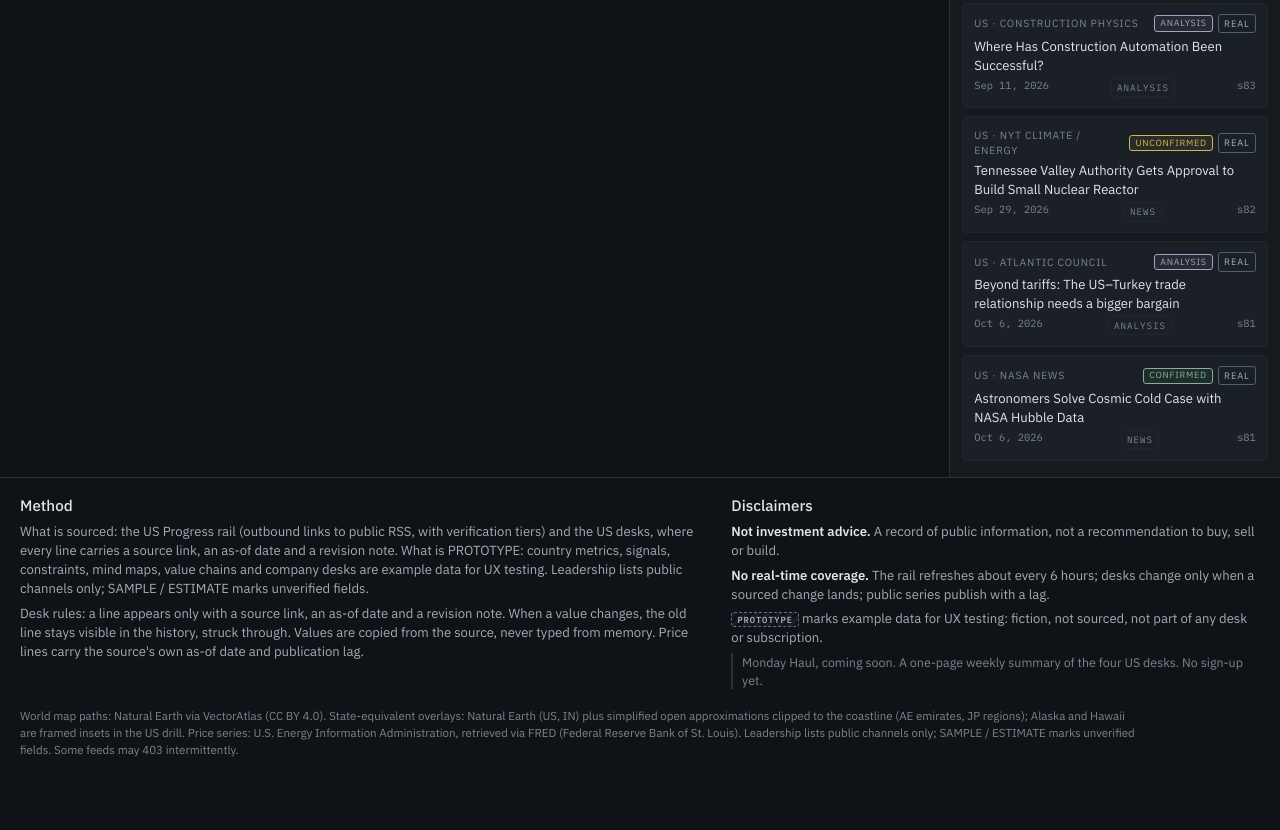
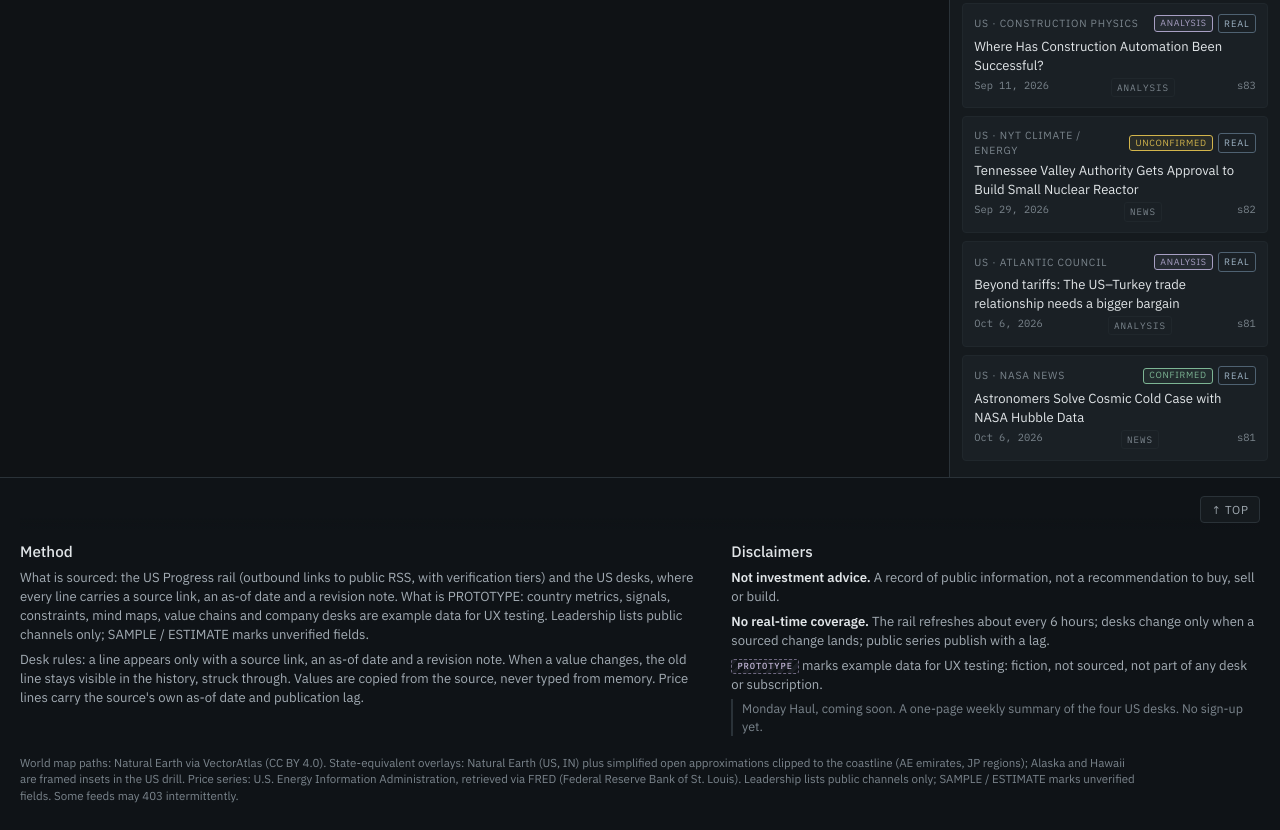
Before and after one commit to casswaters/long-haul-ledger, a website with bundled scripts: page index.html in a window 1280 px wide. Shown: the part 4435-5265 px from the top of the page. Before the commit the page ends 5219 px from the top, so only its background shows below. Built offline with nearby package versions, Linux system fonts and the light colour scheme.

Commit message:
Add Method ↑ Top control; bump SW to long-haul-ledger-v9
When Method (#about) is open, a sticky ↑ Top button scrolls back to
the page top and clears the about hash so the main atlas view returns.

```diff
--- a/app.js
+++ b/app.js
@@ -1611,10 +1611,25 @@ function wireAtlasLegend() {
   });
 }
 
+
+function wireMethodTop() {
+  const btn = $('#about-top');
+  if (!btn) return;
+  btn.addEventListener('click', (e) => {
+    e.preventDefault();
+    const raw = (location.hash || '').replace(/^#/, '');
+    if (raw === 'about') {
+      history.pushState(null, '', location.pathname + location.search);
+    }
+    window.scrollTo({ top: 0, behavior: 'smooth' });
+  });
+}
+
 function boot() {
   $('#date-stamp').textContent = formatDateStamp();
   $('#about-text').textContent = META.sketchNote;
   wireAtlasLegend();
+  wireMethodTop();
   // Desk entry points keep the current atlas focus (no hash reset)
   document.addEventListener('click', (e) => {
     const opener = e.target.closest?.('[data-open-desk]');
--- a/index.html
+++ b/index.html
@@ -70,6 +70,9 @@
     </div>
 
     <footer class="about-strip" id="about">
+      <div class="about-toolbar">
+        <button type="button" class="about-top" id="about-top" title="Back to top">↑ Top</button>
+      </div>
       <div class="about-grid">
         <section>
           <h2>Method</h2>
--- a/styles.css
+++ b/styles.css
@@ -1530,6 +1530,32 @@ button.vbadge:focus-visible { outline: 1px solid var(--ink); outline-offset: 1px
 .desk-foot { margin: 1rem 0 0; font-size: 0.7rem; color: var(--ink-mute); border-top: 1px solid var(--line-soft); padding-top: 0.6rem; }
 
 /* —— Footer: method + disclaimers —— */
+.about-toolbar {
+  display: flex;
+  justify-content: flex-end;
+  align-items: center;
+  gap: 0.5rem;
+  position: sticky;
+  top: 0;
+  z-index: 2;
+  margin: -0.25rem 0 0.65rem;
+  padding: 0.35rem 0 0.45rem;
+  background: linear-gradient(#0f1317 70%, rgba(15, 19, 23, 0));
+}
+.about-top {
+  appearance: none;
+  font-family: inherit;
+  font-size: 0.72rem;
+  letter-spacing: 0.06em;
+  text-transform: uppercase;
+  color: var(--ink-dim);
+  background: var(--bg-elev);
+  border: 1px solid var(--line);
+  border-radius: var(--radius);
+  padding: 0.32rem 0.65rem;
+  cursor: pointer;
+}
+.about-top:hover { color: var(--ink); border-color: var(--ink-mute); }
 .about-grid { display: grid; grid-template-columns: minmax(0, 1.3fr) minmax(0, 1fr); gap: 1.5rem; }
 .about-strip .disclaimer { color: var(--ink-dim); }
 .about-strip .disclaimer strong { color: var(--ink); font-weight: 600; }
--- a/sw.js
+++ b/sw.js
@@ -1,5 +1,5 @@
-/* Long Haul Ledger service worker — network-first app shell (long-haul-ledger-v8) */
-const CACHE = 'long-haul-ledger-v8';
+/* Long Haul Ledger service worker — network-first app shell (long-haul-ledger-v9) */
+const CACHE = 'long-haul-ledger-v9';
 const ASSETS = [
   './',
   './index.html',
```
Also changed, not shown: BRIEF.md (+1 -1 lines), ledger.test.js (+4 -1 lines).
